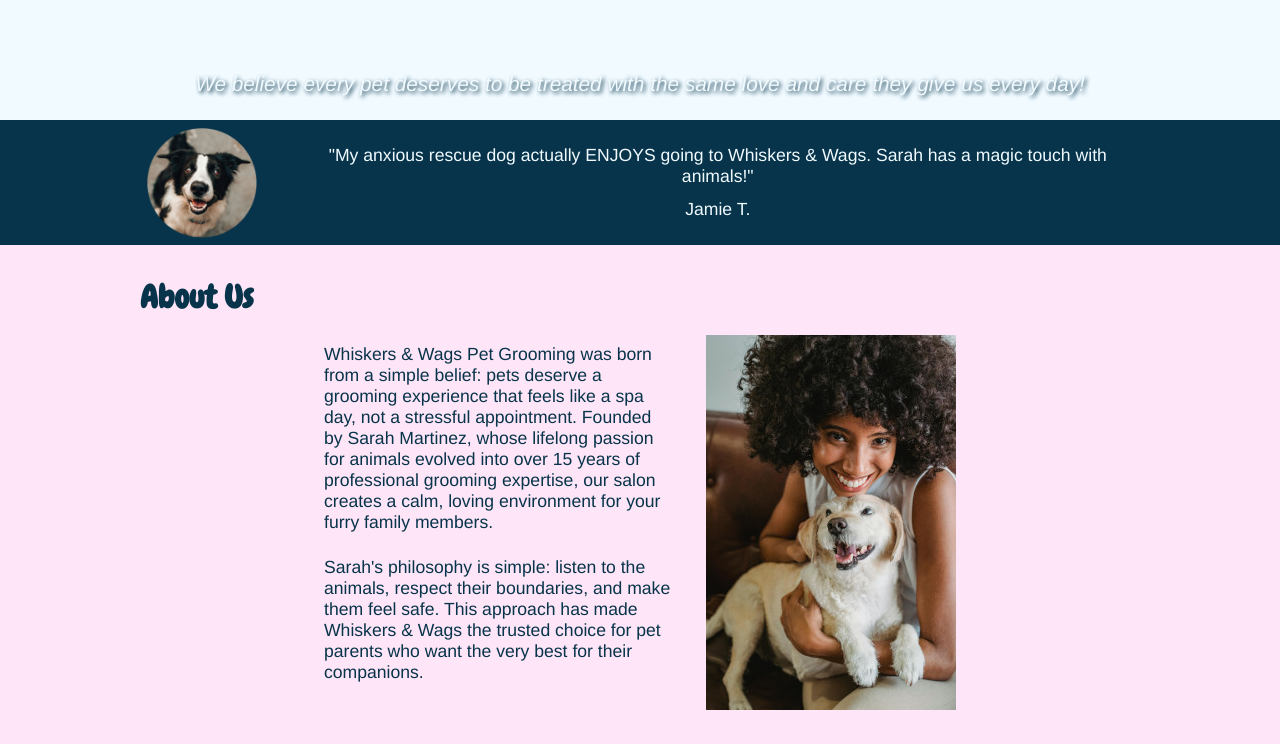
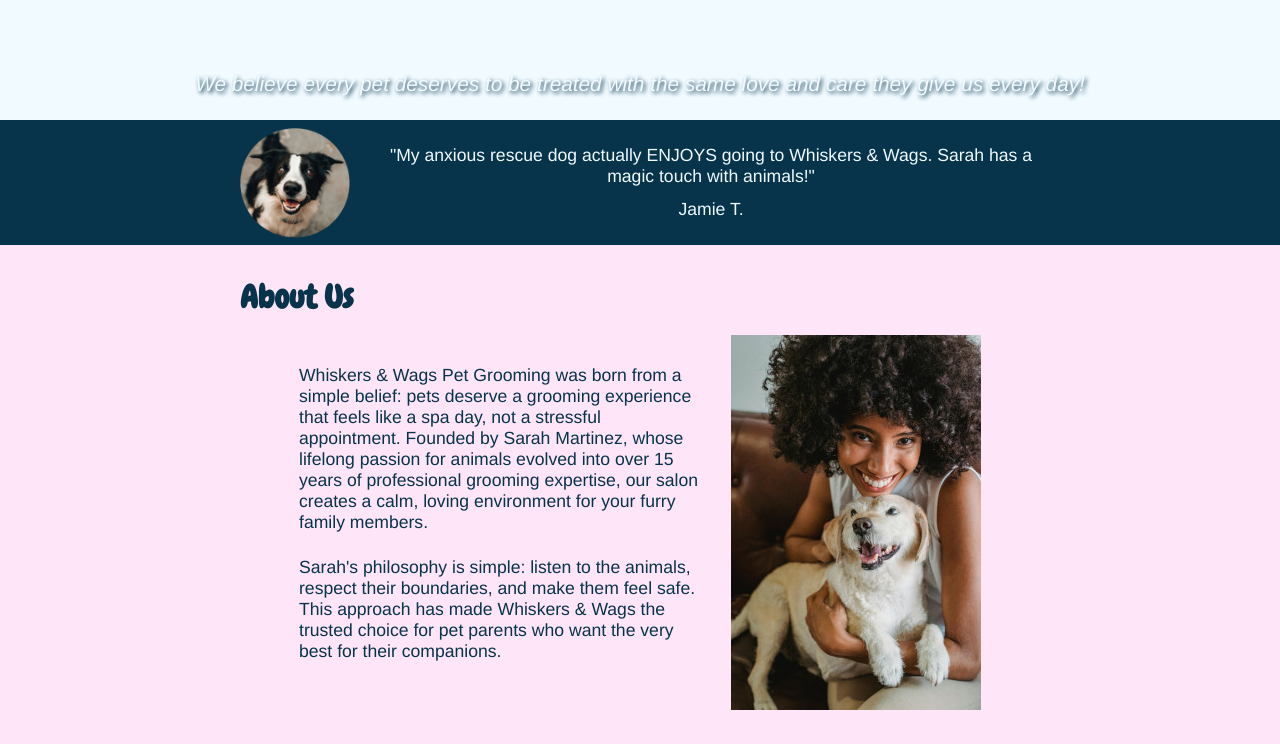
Before and after one commit to psilentrain1/jmdm-webdev-whiskers, a plain HTML site: page index.html in a window 1280 px wide. Shown: the part 600-1344 px from the top of the page. Drawn offline with Linux system fonts and the light colour scheme.

Commit message:
feat: updated width

```diff
--- a/style.css
+++ b/style.css
@@ -34,6 +34,9 @@
   --clr-gray-800: #363936;
   --clr-gray-900: #30322f;
   --clr-gray-950: #191a19;
+
+  /* Sizing */
+  --width: calc((100vw - 800px) / 2);
 }
 
 @property --btn-clr-1 {
@@ -67,7 +70,7 @@ header {
   height: 80px;
   position: sticky;
   top: 0;
-  padding: 0 calc((100vw - 1000px) / 2);
+  padding: 0 var(--width);
   display: flex;
   flex-direction: row;
   justify-content: space-between;
@@ -110,7 +113,7 @@ h2 {
 }
 
 section {
-  padding: 2rem calc((100vw - 1000px) / 2);
+  padding: 2rem var(--width);
 }
 
 button {
@@ -143,7 +146,7 @@ button:active {
   align-items: center;
   gap: 2rem;
   font-size: 1.1rem;
-  padding: 0 calc((100vw - 1000px) / 2);
+  padding: 0 var(--width);
   background-color: var(--clr-primary-950);
   color: var(--clr-primary-50);
 }
@@ -219,7 +222,7 @@ button:active {
 }
 
 .about__text {
-  width: 35%;
+  width: 50%;
 }
 
 .about__text p {
```
